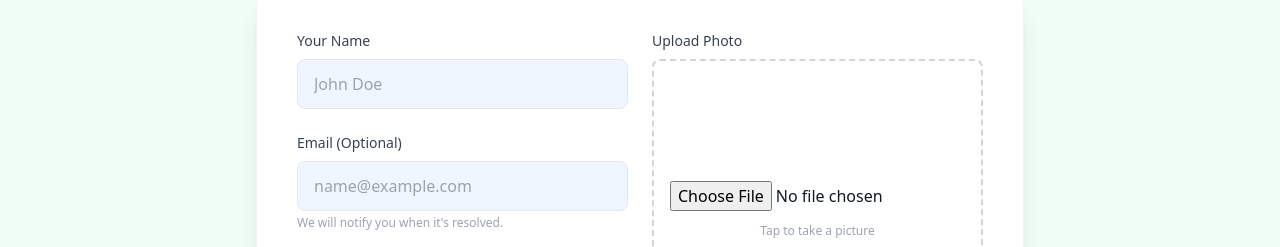
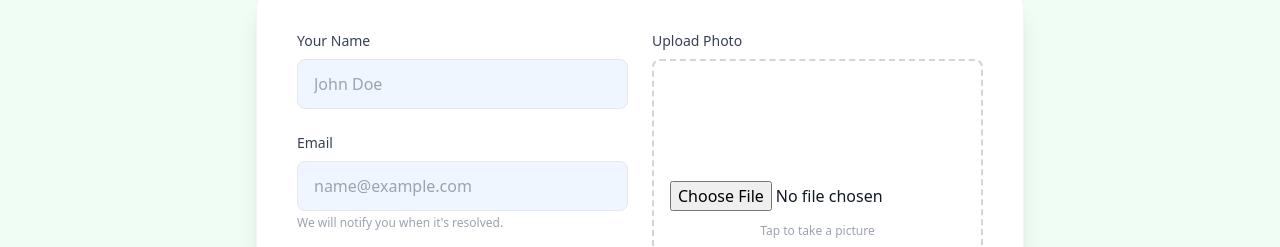
Before and after one commit to Mayur541/CleanQuest, a React (Vite) app in the folder client/: page / in a window 1280 px wide. Shown: the part 1400-1647 px from the top of the page. Built offline with nearby package versions, Linux system fonts and the light colour scheme.

Commit message:
email required

```diff
--- a/client/src/pages/Home.jsx
+++ b/client/src/pages/Home.jsx
@@ -238,7 +238,7 @@
 
                 {/* --- 4. EMAIL INPUT ADDED BACK HERE --- */}
                 <div>
-                  <label className="block text-sm font-medium text-gray-700 dark:text-gray-300 mb-2">Email (Optional)</label>
+                  <label className="block text-sm font-medium text-gray-700 dark:text-gray-300 mb-2">Email</label>
                   <input
                     type="email"
                     placeholder="name@example.com"
@@ -246,6 +246,7 @@
                     value={email}
                     onChange={(e) => setEmail(e.target.value)}
                     disabled={loading}
+                    required
                   />
                   <p className="text-xs text-gray-400 dark:text-gray-500 mt-1">We will notify you when it's resolved.</p>
                 </div>
```
